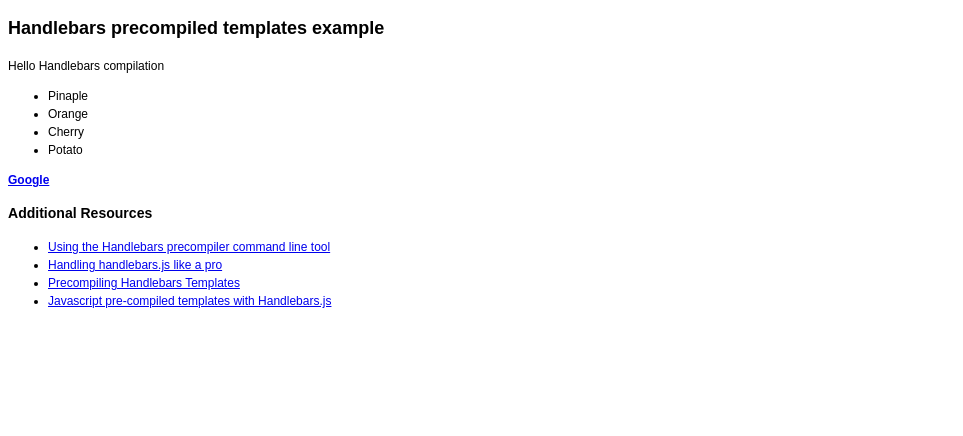
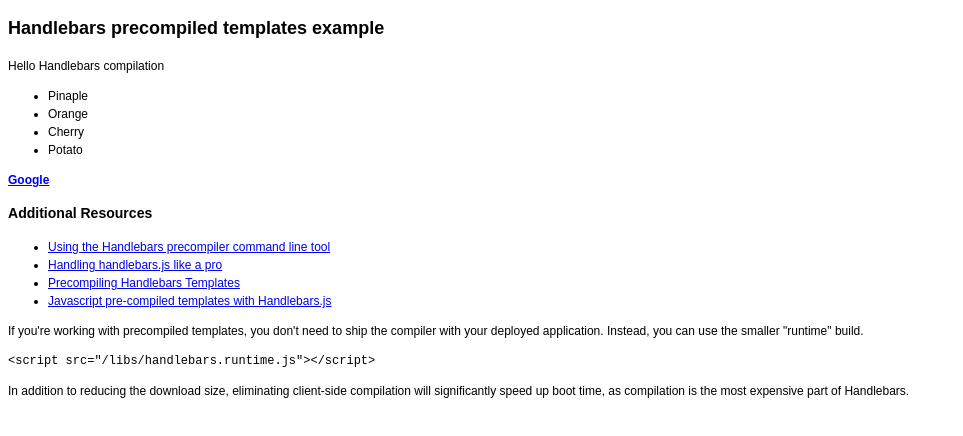
Before and after one commit to JigneshRaval/handlebars-precompiled-templates, a website: page index.html in a window 1280 px wide. Shown: the whole page, without its empty margins (0-963 px from the left). Drawn offline with Linux system fonts and the light colour scheme.

Commit message:
text changes

```diff
--- a/index.html
+++ b/index.html
@@ -18,6 +18,8 @@
 			<li><a href="http://www.korenlc.com/precompiling-handlebars-templates/">Precompiling Handlebars Templates</a></li>
 			<li><a href="https://nuunoo.wordpress.com/2013/06/08/javascript-pre-compiled-templates-with-handlebars-js/">Javascript pre-compiled templates with Handlebars.js</a></li>
 		</ul>
+        <p>If you're working with precompiled templates, you don't need to ship the compiler with your deployed application. Instead, you can use the smaller "runtime" build. <pre>&lt;script src="/libs/handlebars.runtime.js">&lt;/script></pre> In addition to reducing the download size, eliminating client-side compilation will significantly speed up boot time, as compilation is the most expensive part of Handlebars.</p>
+
 		<!-- STEP 1 : Include "handlebars.runtime.min.js" -->
 		<script src="handlebars.runtime.min.js"></script>
 
@@ -42,7 +44,7 @@
 			});
 
 			/*
-				* Load pre-compiled "hello.handlebars" ( compiled-templates.js ) template and bind with data
+				* Use pre-compiled "hello.handlebars" ( compiled-templates.js ) template and bind with data
 			*/
 			var data = {
 				"title" : "Handlebars compilation",
```
